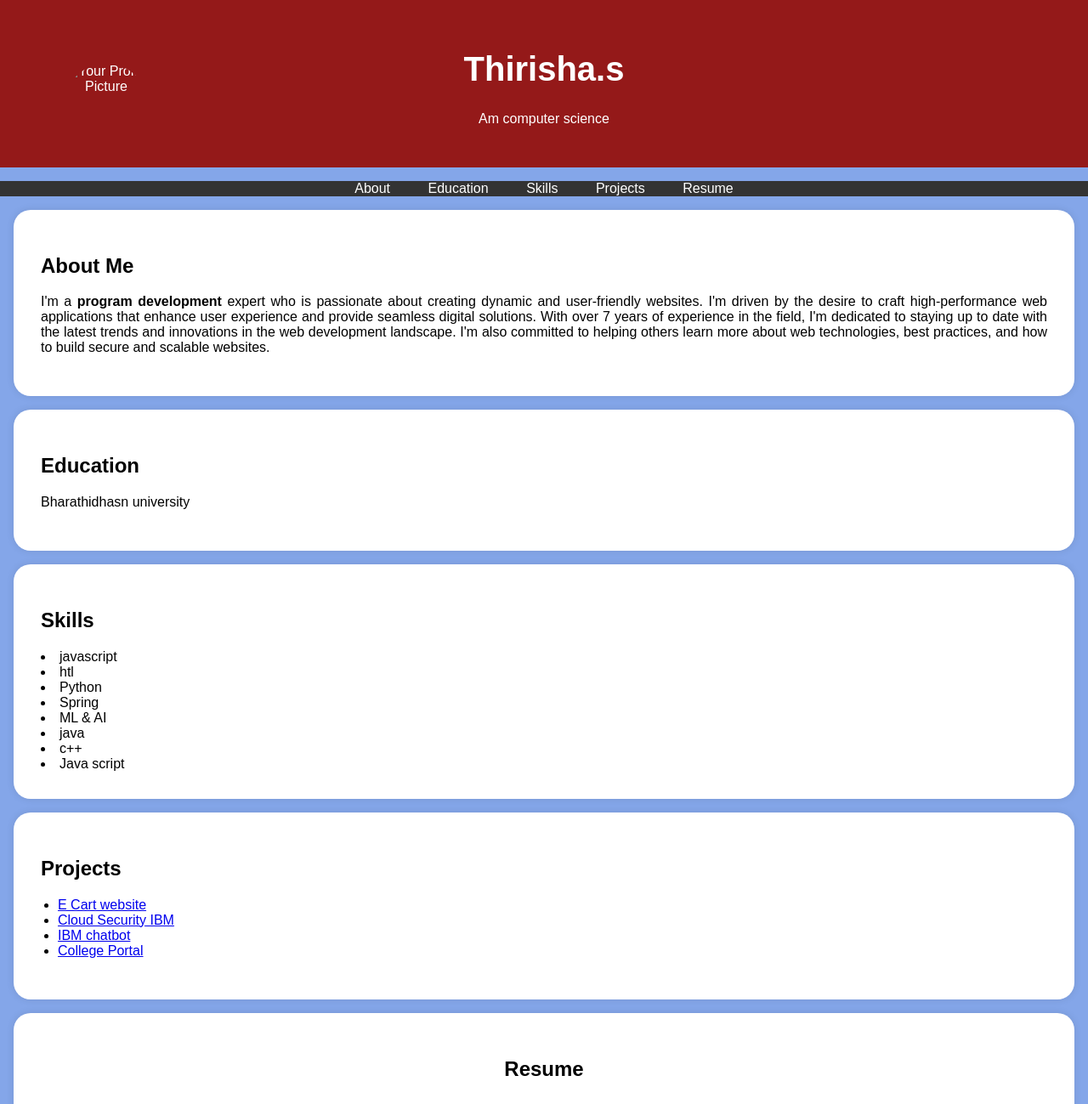
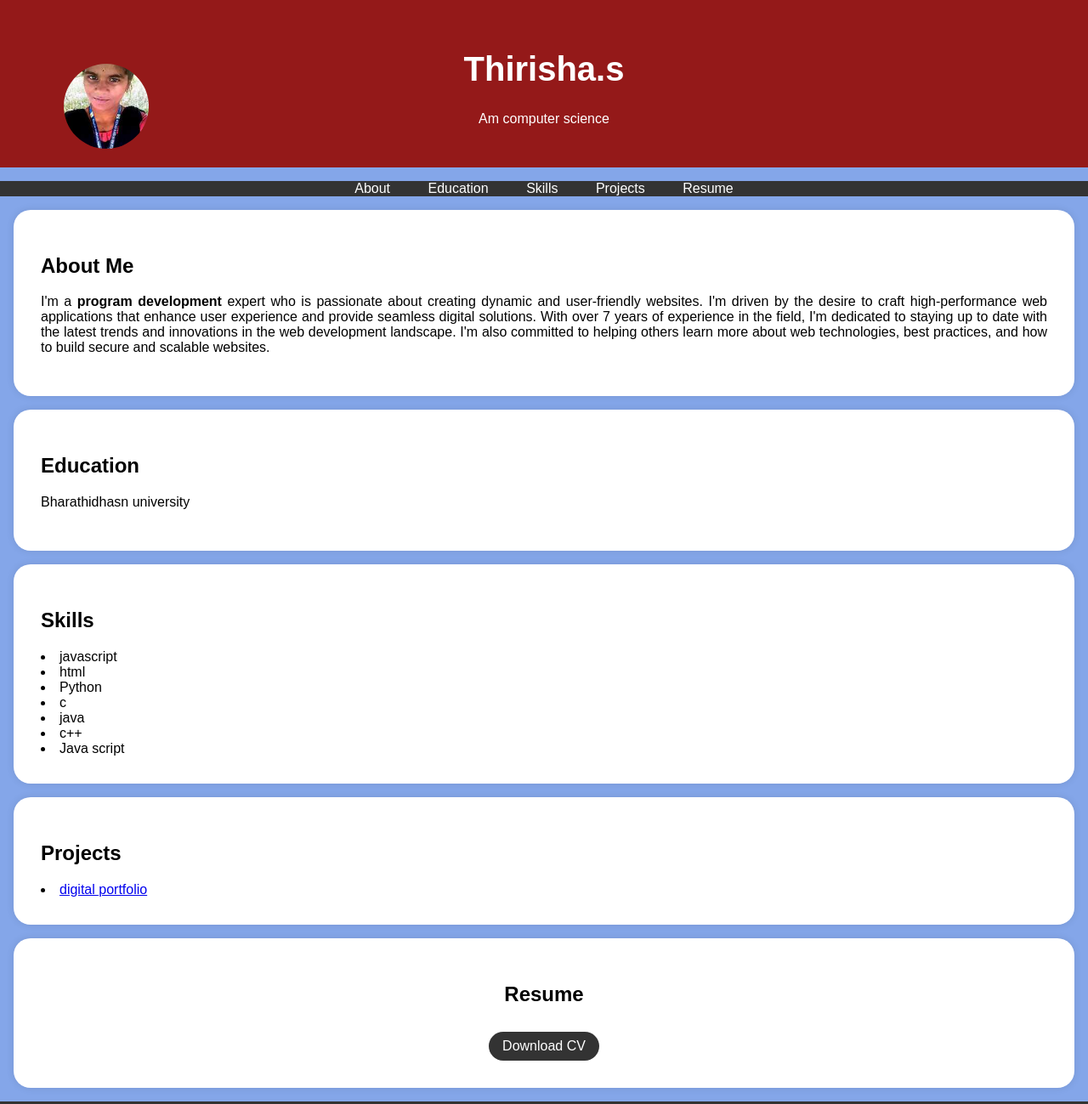
Before and after one commit to thirisha200621/digital-portfolio, a plain HTML site: page index.html in a window 1280 px wide. Shown: the top 1299 px of the page at 85% size. Drawn offline with Linux system fonts and the light colour scheme.

Commit message:
Update index.html

```diff
--- a/index.html
+++ b/index.html
@@ -95,7 +95,7 @@
     <header>
         <div class="header-content">
             <!-- Add your profile picture here -->
-            <img src="passport photo.jpg" alt="Your Profile Picture" class="profile-picture">
+            <img src="Thirisha.jpg" alt="Your Profile Picture" class="profile-picture">
             <h1>Thirisha.s</h1>
             <p>Am computer science</p>
         </div>
@@ -139,10 +139,9 @@
             <h2>Skills</h2>
 
                 <li>javascript</li>
-                <li>htl</li>
+                <li>html</li>
                 <li>Python</li>
-                <li>Spring</li>
-                <li>ML & AI</li>
+                <li>c</li>
                 <li>java</li>
                 <li>c++</li>
                 <li>Java script</li>
@@ -153,11 +152,7 @@
     <section id="projects">
         <div class="section-content">
             <h2>Projects</h2>
-            <ul>
-                <li><a href="#">E Cart website</a></li>
-                <li><a href="#">Cloud Security IBM</a></li>
-                <li><a href="#">IBM chatbot</a></li>
-                <li><a href="#">College Portal</a></li>
+                <li><a href="#">digital portfolio</a></li>
                 <!-- Add more project links here -->
             </ul>
         </div>
@@ -168,7 +163,7 @@
         <div class="section-content">
             <center>
             <h2>Resume</h2>
-            <a href="file.pdf" target="_blank" class="download-button">Download CV</a>
+            <a href="resume.pdf" target="_blank" class="download-button">Download CV</a>
         </center>
         </div>
 
```
